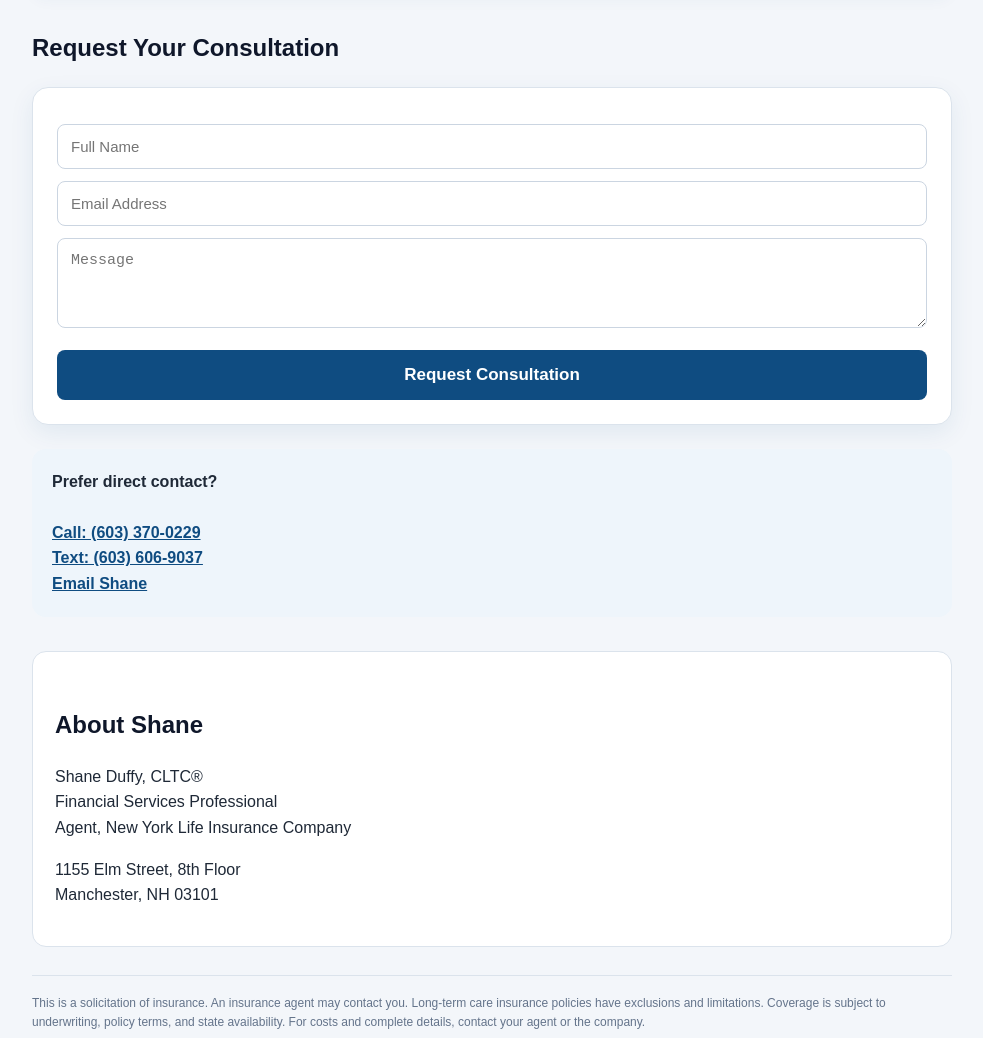
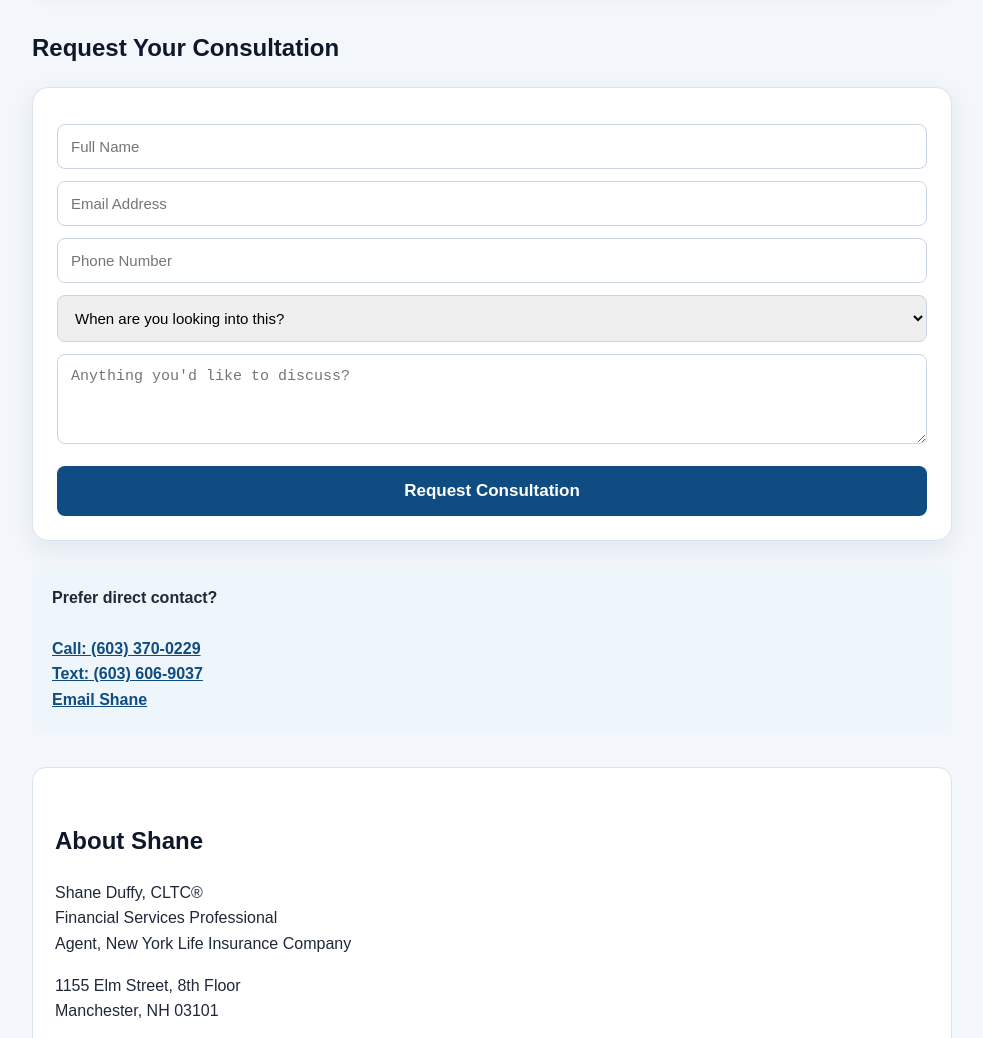
Before and after one commit to sduffy1144-maker/ltc-landing-page, a plain HTML site: page index.html in a window 1280 px wide. Shown: the part 1063-2101 px from the top of the page, without its empty margins (148-1131 px from the left). Drawn offline with Linux system fonts and the light colour scheme.

Commit message:
fix form method

```diff
--- a/index.html
+++ b/index.html
@@ -220,12 +220,24 @@
 
     <h2>Request Your Consultation</h2>
 
-<form action="https://formspree.io/f/meeddyqr" method="POST">
-  <input type="text" name="name" placeholder="Full Name" required>
-  <input type="email" name="email" placeholder="Email Address" required>
-  <textarea name="message" placeholder="Message"></textarea>
-  <button type="submit">Request Consultation</button>
-</form>
+    <form action="https://formspree.io/f/meeddyqr" method="post">
+      <input type="text" name="name" placeholder="Full Name" required>
+
+      <input type="email" name="email" placeholder="Email Address" required>
+
+      <input type="tel" name="phone" placeholder="Phone Number">
+
+      <select name="timeline">
+        <option value="">When are you looking into this?</option>
+        <option>Just researching</option>
+        <option>Planning in the next 1–2 years</option>
+        <option>Actively looking now</option>
+      </select>
+
+      <textarea name="message" placeholder="Anything you'd like to discuss?"></textarea>
+
+      <button type="submit">Request Consultation</button>
+    </form>
 
     <div class="contact-box">
       <strong>Prefer direct contact?</strong><br><br>
```
